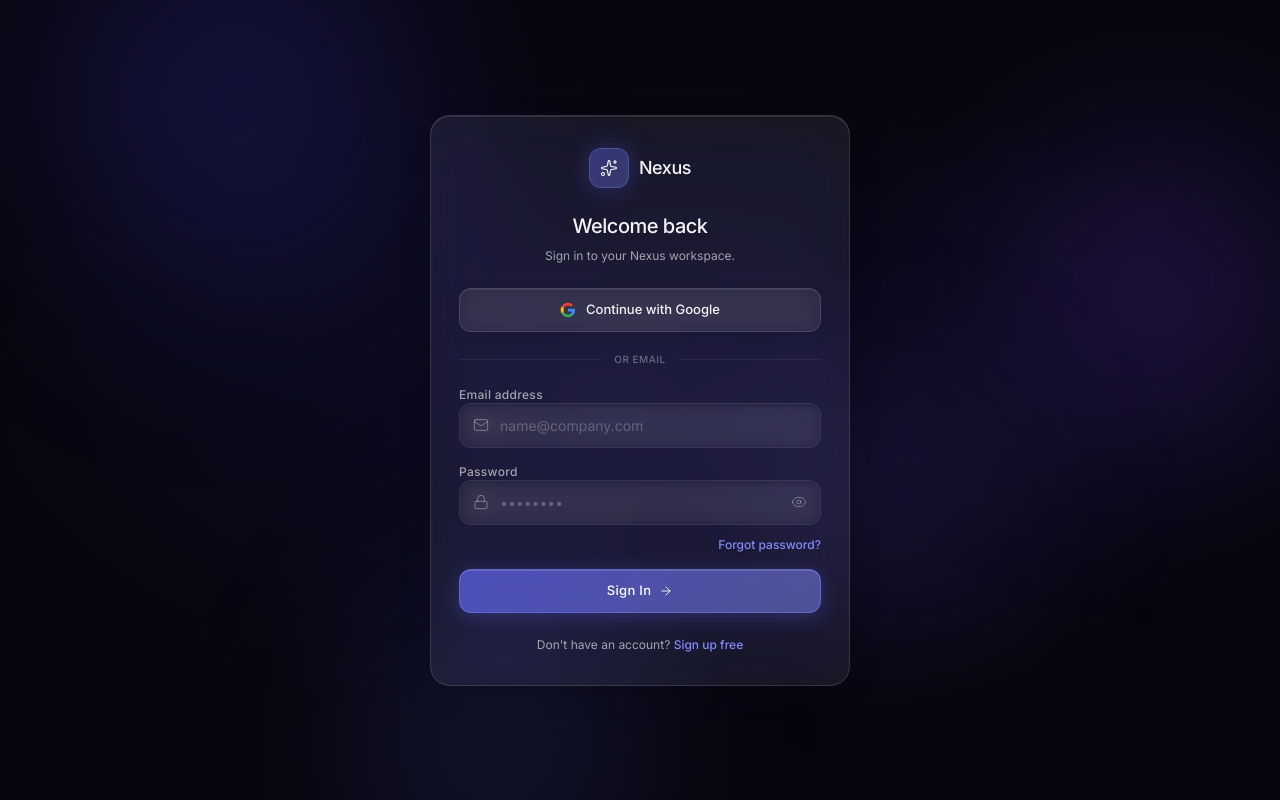
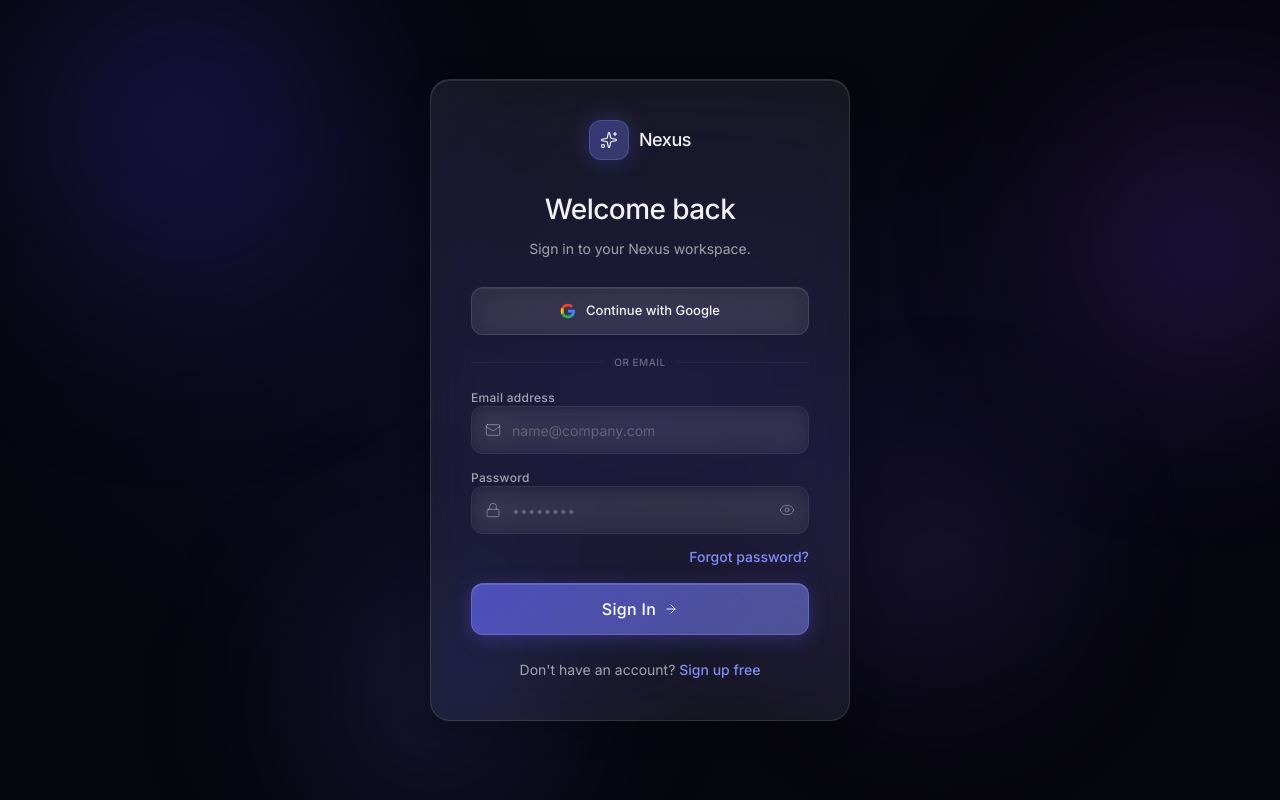
Before and after one commit to meroshan-dev/NEXUS, a React (Vite) app: page /login in a window 1280 px wide. Built offline with nearby package versions, Linux system fonts and the light colour scheme; no server answers.

Commit message:
Login Interface update

```diff
--- a/src/index.css
+++ b/src/index.css
@@ -623,3 +623,123 @@
     --section-gap: 20px;
   }
 }
+
+/* ===== Login Page — Mobile Responsive ===== */
+.login-wrapper {
+  min-height: 100dvh;
+  display: flex;
+  align-items: center;
+  justify-content: center;
+  padding: 16px;
+  position: relative;
+  overflow: hidden;
+  background: #06060e;
+}
+
+.login-card {
+  width: 100%;
+  max-width: 420px;
+  margin: 0 auto;
+  box-sizing: border-box;
+  padding: clamp(24px, 5vw, 40px);
+  background: rgba(255,255,255,0.07);
+  backdrop-filter: blur(20px) saturate(160%);
+  -webkit-backdrop-filter: blur(20px) saturate(160%);
+  border: 1px solid rgba(255,255,255,0.12);
+  border-radius: 20px;
+  box-shadow: 0 8px 32px rgba(0,0,0,0.2), inset 0 1px 0 rgba(255,255,255,0.1);
+  overflow: hidden;
+}
+
+.login-logo-section {
+  margin-bottom: clamp(16px, 4vw, 28px);
+}
+
+.login-title {
+  font-size: clamp(20px, 5vw, 28px);
+  font-weight: 500;
+  letter-spacing: -0.02em;
+  color: var(--text-primary);
+}
+
+.login-subtitle {
+  font-size: clamp(12px, 3vw, 14px);
+  color: var(--text-secondary);
+  margin-top: 8px;
+}
+
+.login-google-btn {
+  width: 100%;
+  box-sizing: border-box;
+  min-height: 48px;
+  border-radius: 12px;
+  background: rgba(255,255,255,0.06);
+  backdrop-filter: blur(16px);
+  border: 1px solid rgba(255,255,255,0.12);
+  color: var(--text-primary);
+  box-shadow: 0 4px 16px rgba(0,0,0,0.1), inset 0 1px 0 rgba(255,255,255,0.08);
+  display: flex;
+  align-items: center;
+  justify-content: center;
+  gap: 10px;
+  cursor: pointer;
+  transition: all 0.2s;
+  margin-bottom: 20px;
+}
+
+.login-google-btn:hover {
+  background: rgba(255,255,255,0.1);
+  transform: translateY(-1px);
+}
+
+.login-submit-btn {
+  width: 100%;
+  box-sizing: border-box;
+  min-height: 52px;
+  font-size: clamp(14px, 4vw, 16px);
+  font-weight: 500;
+  letter-spacing: 0.02em;
+  border-radius: 12px;
+  background: linear-gradient(135deg, rgba(99,102,241,0.7), rgba(129,140,248,0.5));
+  border: 1px solid rgba(129,140,248,0.4);
+  box-shadow: 0 4px 20px rgba(99,102,241,0.3), inset 0 1px 0 rgba(255,255,255,0.15);
+  color: white;
+  display: flex;
+  align-items: center;
+  justify-content: center;
+  gap: 8px;
+  cursor: pointer;
+  transition: all 0.3s;
+}
+
+.login-submit-btn:hover:not(:disabled) {
+  box-shadow: 0 4px 28px rgba(99,102,241,0.45), inset 0 1px 0 rgba(255,255,255,0.2), 0 0 40px rgba(129,140,248,0.2);
+  transform: translateY(-1px);
+}
+
+.login-submit-btn:disabled {
+  opacity: 0.4;
+  cursor: not-allowed;
+}
+
+.login-link {
+  font-size: clamp(12px, 3vw, 14px);
+}
+
+/* Login form inputs — touch-friendly */
+.login-card .input-base {
+  min-height: 48px;
+}
+
+/* Hide orbs on small screens for performance */
+@media (max-width: 480px) {
+  .login-orbs { display: none; }
+
+  .login-card {
+    border-radius: 16px;
+    padding: 24px 20px;
+  }
+
+  .login-title { font-size: 22px; }
+  .login-subtitle { font-size: 13px; }
+}
--- a/src/pages/LoginPage.jsx
+++ b/src/pages/LoginPage.jsx
@@ -41,7 +41,7 @@
   };
 
   return (
-    <div className="min-h-screen flex flex-col justify-center items-center px-4 relative overflow-hidden" style={{ background: '#06060e' }}>
+    <div className="login-wrapper">
       {/* Deep mesh gradient background */}
       <div className="absolute inset-0 z-0 pointer-events-none overflow-hidden">
         <div className="absolute inset-0" style={{
@@ -49,11 +49,13 @@
         }} />
       </div>
 
-      {/* Floating Orbs */}
-      <div className="orb orb-1" />
-      <div className="orb orb-2" />
-      <div className="orb orb-3" />
-      <div className="orb orb-4" />
+      {/* Floating Orbs — hidden on mobile via .login-orbs */}
+      <div className="login-orbs">
+        <div className="orb orb-1" />
+        <div className="orb orb-2" />
+        <div className="orb orb-3" />
+        <div className="orb orb-4" />
+      </div>
 
       <motion.div
         initial={{ opacity: 0, y: 16 }}
@@ -61,25 +63,12 @@
         transition={{ duration: 0.5, ease: [0.16, 1, 0.3, 1] }}
         className="w-full max-w-[420px] relative z-10"
       >
-        {/* ═══ UNIFIED GLASS CARD — Everything inside, one padded container ═══ */}
-        <div
-          style={{
-            background: 'rgba(255,255,255,0.07)',
-            backdropFilter: 'blur(20px) saturate(160%)',
-            WebkitBackdropFilter: 'blur(20px) saturate(160%)',
-            border: '1px solid rgba(255,255,255,0.12)',
-            borderRadius: '20px',
-            boxShadow: '0 8px 32px rgba(0,0,0,0.2), inset 0 1px 0 rgba(255,255,255,0.1)',
-            padding: '32px 28px',
-            boxSizing: 'border-box',
-            overflow: 'hidden',
-            width: '100%',
-          }}
-        >
+        {/* ═══ UNIFIED GLASS CARD — responsive via .login-card class ═══ */}
+        <div className="login-card">
           {/* Logo inside card at top */}
-          <div className="flex items-center gap-2.5 justify-center" style={{ marginBottom: '24px' }}>
+          <div className="flex items-center gap-2.5 justify-center login-logo-section">
             <div
-              className="flex items-center justify-center"
+              className="flex items-center justify-center shrink-0"
               style={{
                 width: '40px', height: '40px', borderRadius: '12px',
                 background: 'linear-gradient(135deg, rgba(99,102,241,0.4), rgba(129,140,248,0.3))',
@@ -95,11 +84,11 @@
           </div>
 
           {/* Heading */}
-          <div style={{ marginBottom: '24px', textAlign: 'center' }}>
-            <h2 className="text-xl font-medium tracking-tight" style={{ color: 'var(--text-primary)' }}>
+          <div className="login-logo-section" style={{ textAlign: 'center' }}>
+            <h2 className="login-title">
               {isSignUp ? 'Create your account' : 'Welcome back'}
             </h2>
-            <p className="text-xs font-normal" style={{ color: 'var(--text-secondary)', marginTop: '8px' }}>
+            <p className="login-subtitle">
               {isSignUp ? 'Start collaborating with your team today.' : 'Sign in to your Nexus workspace.'}
             </p>
 
@@ -140,30 +129,8 @@
             </motion.div>
           )}
 
-          {/* Google Button — Glass Pill */}
-          <button
-            onClick={handleGoogle}
-            className="w-full flex items-center justify-center gap-2.5 cursor-pointer transition-all duration-200"
-            style={{
-              height: '44px',
-              borderRadius: '12px',
-              background: 'rgba(255,255,255,0.06)',
-              backdropFilter: 'blur(16px)',
-              border: '1px solid rgba(255,255,255,0.12)',
-              color: 'var(--text-primary)',
-              boxShadow: '0 4px 16px rgba(0,0,0,0.1), inset 0 1px 0 rgba(255,255,255,0.08)',
-              marginBottom: '20px',
-              boxSizing: 'border-box',
-            }}
-            onMouseEnter={(e) => {
-              e.currentTarget.style.background = 'rgba(255,255,255,0.1)';
-              e.currentTarget.style.transform = 'translateY(-1px)';
-            }}
-            onMouseLeave={(e) => {
-              e.currentTarget.style.background = 'rgba(255,255,255,0.06)';
-              e.currentTarget.style.transform = 'translateY(0)';
-            }}
-          >
+          {/* Google Button — Glass Pill, responsive */}
+          <button onClick={handleGoogle} className="login-google-btn">
             <svg width="16" height="16" viewBox="0 0 24 24" aria-hidden="true" className="shrink-0">
               <path fill="#4285F4" d="M22.56 12.25c0-.78-.07-1.53-.2-2.25H12v4.26h5.92a5.06 5.06 0 01-2.2 3.32v2.77h3.57c2.08-1.92 3.28-4.74 3.28-8.1z" />
               <path fill="#34A853" d="M12 23c2.97 0 5.46-.98 7.28-2.66l-3.57-2.77c-.98.66-2.23 1.06-3.71 1.06-2.86 0-5.29-1.93-6.16-4.53H2.18v2.84C3.99 20.53 7.7 23 12 23z" />
@@ -180,7 +147,7 @@
             <div className="flex-1 h-px" style={{ background: 'rgba(255,255,255,0.06)' }} />
           </div>
 
-          {/* Form — ALL labels INSIDE the card with proper spacing */}
+          {/* Form — ALL labels INSIDE the card */}
           <form onSubmit={handleSubmit} className="flex flex-col" style={{ gap: '16px' }}>
             {isSignUp && (
               <Input
@@ -215,7 +182,7 @@
               <div className="flex justify-end" style={{ marginTop: '-4px' }}>
                 <button
                   type="button"
-                  className="text-xs font-medium hover:underline cursor-pointer transition-colors"
+                  className="login-link font-medium hover:underline cursor-pointer transition-colors"
                   style={{ color: 'var(--accent)' }}
                 >
                   Forgot password?
@@ -223,29 +190,11 @@
               </div>
             )}
 
-            {/* Sign In — Glowing Purple Pill Button */}
+            {/* Sign In — Glowing Purple Pill, responsive */}
             <button
               type="submit"
               disabled={loading}
-              className="w-full flex items-center justify-center gap-2 text-[13px] font-medium tracking-wide text-white cursor-pointer transition-all duration-300 disabled:opacity-40 disabled:cursor-not-allowed"
-              style={{
-                height: '44px',
-                borderRadius: '12px',
-                background: 'linear-gradient(135deg, rgba(99,102,241,0.7), rgba(129,140,248,0.5))',
-                border: '1px solid rgba(129,140,248,0.4)',
-                boxShadow: '0 4px 20px rgba(99,102,241,0.3), inset 0 1px 0 rgba(255,255,255,0.15)',
-                boxSizing: 'border-box',
-              }}
-              onMouseEnter={(e) => {
-                if (!loading) {
-                  e.currentTarget.style.boxShadow = '0 4px 28px rgba(99,102,241,0.45), inset 0 1px 0 rgba(255,255,255,0.2), 0 0 40px rgba(129,140,248,0.2)';
-                  e.currentTarget.style.transform = 'translateY(-1px)';
-                }
-              }}
-              onMouseLeave={(e) => {
-                e.currentTarget.style.boxShadow = '0 4px 20px rgba(99,102,241,0.3), inset 0 1px 0 rgba(255,255,255,0.15)';
-                e.currentTarget.style.transform = 'translateY(0)';
-              }}
+              className="login-submit-btn"
             >
               {loading ? (
                 <svg className="animate-spin" width={15} height={15} viewBox="0 0 24 24">
@@ -262,7 +211,7 @@
           </form>
 
           {/* Toggle Signin/Signup */}
-          <p className="text-center text-xs" style={{ color: 'var(--text-secondary)', marginTop: '24px' }}>
+          <p className="text-center login-link" style={{ color: 'var(--text-secondary)', marginTop: '24px' }}>
             {isSignUp ? 'Already have an account? ' : "Don't have an account? "}
             <button
               type="button"
@@ -270,7 +219,7 @@
                 setIsSignUp(!isSignUp);
                 setError('');
               }}
-              className="font-medium hover:underline cursor-pointer transition-colors"
+              className="login-link font-medium hover:underline cursor-pointer transition-colors"
               style={{ color: 'var(--accent)' }}
             >
               {isSignUp ? 'Sign in' : 'Sign up free'}
```
